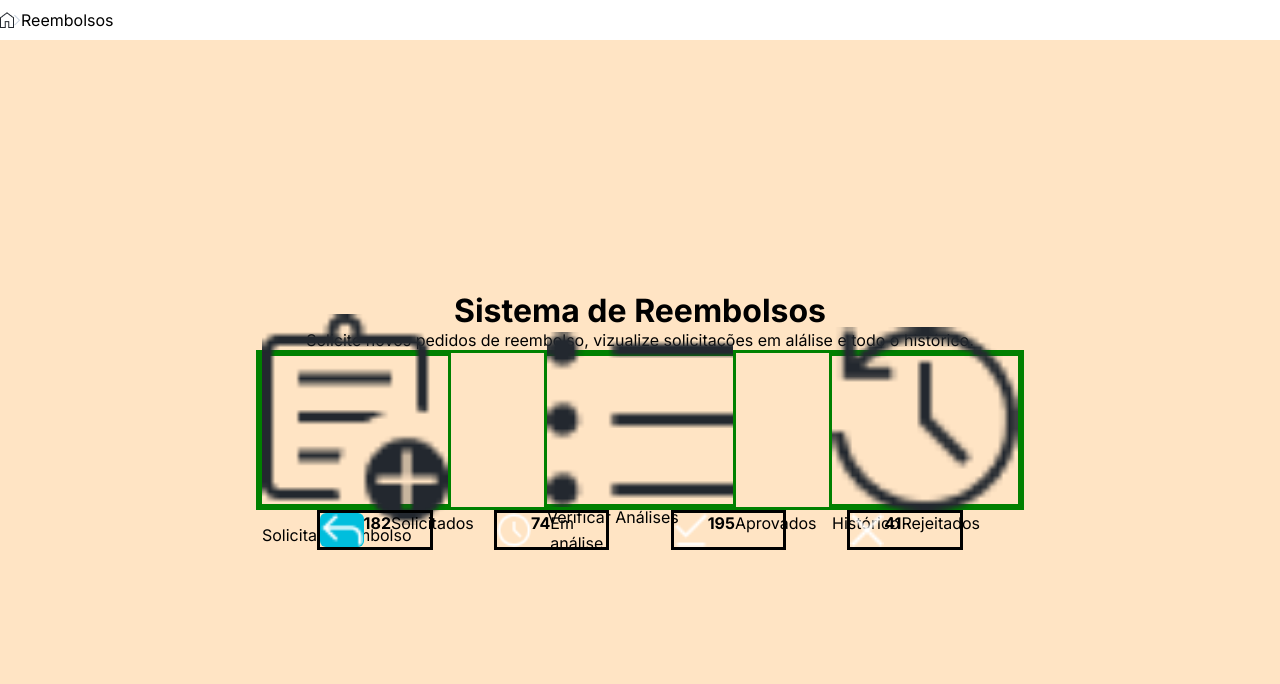
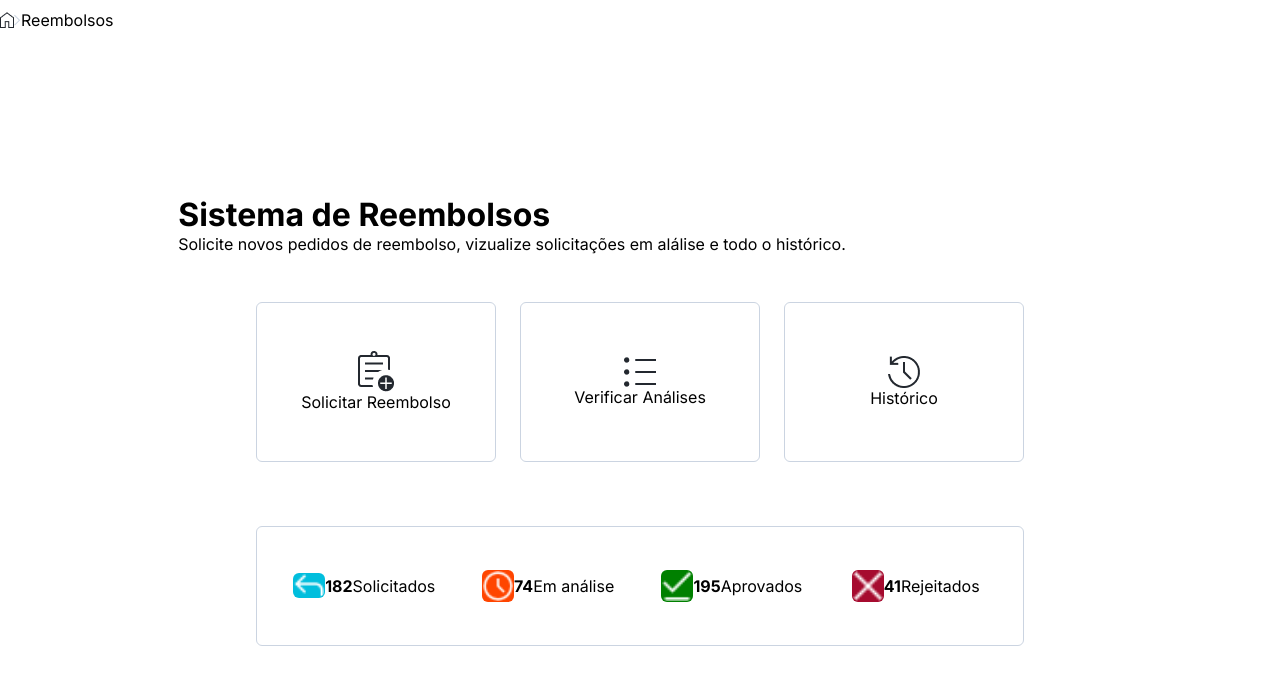
Before and after one commit to Gabrielsvdata/Sispar-Frontend, a React (Vite) app: page /Reembolsos in a window 1280 px wide. Shown: the top 684 px of the page. Built offline with nearby package versions, Linux system fonts and the light colour scheme.

Commit message:
finalização da tela de reembolso

```diff
--- a/src/App.jsx
+++ b/src/App.jsx
@@ -1,14 +1,15 @@
 import { BrowserRouter, Routes, Route } from "react-router-dom";
 import Login from "./components/Login/Login.jsx"
-import Reembolsos from "./components/reembolsos/Reembolsos.jsx"
+import Reembolsos from "./components/Reembolsos/Reembolsos.jsx"
 import Solicitacao from "./components/solicitacao/Solicitacao.jsx"
 import "./global.scss"
 function App() {
   return (
+
     <BrowserRouter>
       <Routes>
         <Route path="/" element={<Login/>} />
-        <Route path="/reembolsos" element={<Reembolsos/>}/>
+        <Route path="/Reembolsos" element={<Reembolsos/>}/>
         <Route path="/solicitacao" element={<Solicitacao/>} />
       </Routes>
     </BrowserRouter>
--- a/src/components/Login/Login.jsx
+++ b/src/components/Login/Login.jsx
@@ -7,7 +7,7 @@ function Login() {
     const navigate = useNavigate() //iniciar o hook useNavigate
 
     const irParaReembolsos = () => {
-        navigate("/reembolsos")
+        navigate("/Reembolsos")
     }
     return (
 
--- a/src/components/Login/Login.module.scss
+++ b/src/components/Login/Login.module.scss
@@ -55,6 +55,8 @@ form {
         height: 5vh;
         border-radius: 6px;
         border: 1px solid #f1f4f9;
+        margin-bottom: 0.5vh;
+
     }
 
     input:hover {
@@ -74,6 +76,7 @@ form {
 
 
             .buttonEntrar {
+                border: #001A3D;
                 background-color: #001A3D;
                 color: white;
                 font-weight: bold;
@@ -85,6 +88,7 @@ form {
             }
 
             .buttonCriar {
+                border: #00BEDD;
                 background-color: #00BEDD;
                 color: white;
                 font-weight: bold;
@@ -92,6 +96,7 @@ form {
                 height: 5vh;
                 border-radius: 6px;
                 margin-top: 2rem;
+
             }
         }
     }
--- a/src/components/reembolsos/Reembolsos.jsx
+++ b/src/components/reembolsos/Reembolsos.jsx
@@ -11,6 +11,7 @@ import SolicitarHistorico from "../../assets/Dashboard/Solicitar - Histórico.pn
 import SolicitarReembolso from "../../assets/Dashboard/Solicitar - Reembolso.png"
 
 function Reembolsos() {
+
     return (
         <div>
             <header>
@@ -20,9 +21,11 @@ function Reembolsos() {
             </header>
 
             <main className={styles.mainReembolsos}>
+
+                <div className={styles.mainTextoRem}>
                 <h1>Sistema de Reembolsos</h1>
                 <p>Solicite novos pedidos de reembolso, vizualize solicitações em alálise e todo o histórico.</p>
-
+                </div>
 
                 <section className={styles.containerCards}>
 
--- a/src/components/reembolsos/Reembolsos.module.scss
+++ b/src/components/reembolsos/Reembolsos.module.scss
@@ -1,7 +1,8 @@
 header {
-    width: 5vw;
+    width: 8vw;
     height: 5vh;
     display: flex;
+    //border: solid;
     justify-content: space-evenly;
     align-items: center;
 
@@ -13,40 +14,59 @@ header {
     align-items: center;
     justify-content: center;
     height: 95vh;
-    background-color: bisque;
 
+    .mainTextoRem{
+        //border: solid;
+        margin-right: 16rem;
+
+    }
 }
 
 .containerCards {
-    border: solid green;
+   // border: solid green;
     display: flex;
     justify-content: space-between;
     height: 20vh;
     width: 60%;
+    margin-top: 3rem;
+
 }
 
 article {
-    border: solid green;
-    width: 15vw;
+    border: solid, 1px #cbd4e1;
+    border-radius: 6px;
+    width: 30vh;
     display: flex;
     flex-direction: column;
     justify-content: center;
+    align-items: center;
 }
 
 .containerStatus {
+    border: solid, 1px, #cbd4e1;
+    border-radius: 6px;
     width: 60%;
+    height: 15vh;;
     display: flex;
     justify-content: space-evenly;
     align-items: center;
+    margin-top: 4rem;
 
 
     div {
-        border: solid;
-        width: 15%;
+       // border: solid;
+        width: 20%;
         height: 5vh;
         display: flex;
-        justify-content: space-evenly;
+        align-items: center;
+        justify-content: center;
+
     }
+
+    img{
+        width: 4vh;
+    }
+
 }
 
 .imgSolicitados {
@@ -54,3 +74,21 @@ article {
     border-radius: 6px;
     padding: 1px;
 }
+
+.imgAnalises{
+    background-color: orangered;
+    border-radius: 6px;
+    padding: 1px;
+}
+
+.imgAprovados{
+    background-color: green;
+    border-radius: 6px;
+    padding: 1px;
+}
+
+.imgRejeitados{
+    background-color: #A60B2F;
+    border-radius: 6px;
+    padding: 1px;
+}
--- a/src/components/solicitacao/Solicitacao.jsx
+++ b/src/components/solicitacao/Solicitacao.jsx
@@ -1,6 +1,8 @@
+import style from "./Solicitacao.module.scss"
+
 function Solicitacao () {
     return(
-        <h1>eu sou o reembolso</h1>
+        <h1>eu sou a Solicitacao</h1>
     )
 }
 
```
Also changed, not shown: src/components/solicitacao/Solicitacao.module.scss (added), src/components/solicitacao/Solicitacao.scss (deleted).
